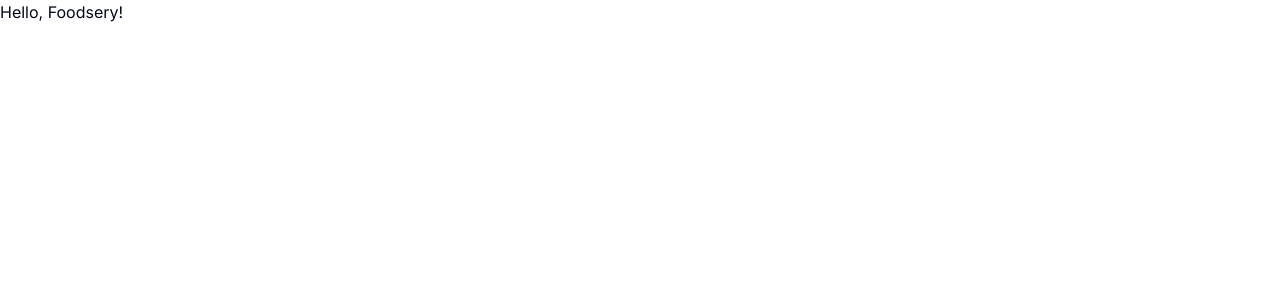
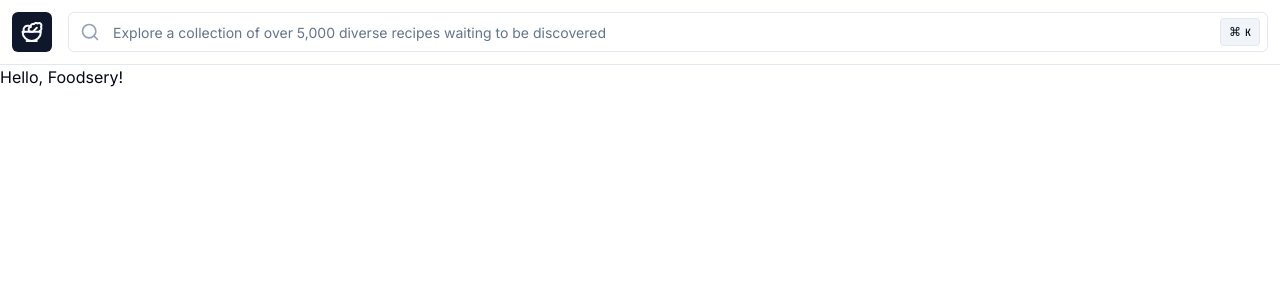
Before and after one commit to edwintantawi/foodsery, a Next.js app: page / in a window 1280 px wide. Shown: the top 300 px of the page. Built offline with nearby package versions, Linux system fonts and the light colour scheme.

Commit message:
feat: add search bar

```diff
--- a/app/layout.tsx
+++ b/app/layout.tsx
@@ -1,5 +1,6 @@
 import { Metadata } from 'next';
 
+import { AppBar } from '~/components/app-bar';
 import { fontMono, fontSans } from '~/lib/fonts';
 import { cn } from '~/lib/utils';
 
@@ -26,6 +27,7 @@ export default function RootLayout({ children }: RootLayoutProps) {
   return (
     <html lang="en">
       <body className={cn('font-sans', fontSans.variable, fontMono.variable)}>
+        <AppBar />
         {children}
       </body>
     </html>
--- a/components/app-bar.tsx
+++ b/components/app-bar.tsx
@@ -1,9 +1,11 @@
 import { Brand } from '~/components/brand';
+import { SearchBar } from '~/components/search-bar';
 
 export function AppBar() {
   return (
     <nav className="sticky top-0 flex items-center gap-2 border-b p-3 lg:gap-4">
       <Brand />
+      <SearchBar />
     </nav>
   );
 }
--- /dev/null
+++ b/components/search-bar.tsx
@@ -0,0 +1,100 @@
+'use client';
+
+import * as React from 'react';
+import { useRouter } from 'next/navigation';
+
+import { Icons } from '~/components/icons';
+import { Button } from '~/components/ui/button';
+import { Input } from '~/components/ui/input';
+import { useMediaQuery } from '~/hooks/use-media-query';
+import { cn } from '~/lib/utils';
+
+const searchPlaceholder = {
+  mobile: 'Search recipes',
+  desktop:
+    'Explore a collection of over 5,000 diverse recipes waiting to be discovered',
+};
+
+export function SearchBar() {
+  const router = useRouter();
+
+  const inputRef = React.useRef<HTMLInputElement>(null);
+  const [query, setQuery] = React.useState('');
+  const isSmUp = useMediaQuery('sm', 'up');
+
+  const isEmptyQuery = query === '';
+
+  React.useEffect(() => {
+    const handleKeyDown = (event: KeyboardEvent) => {
+      if (inputRef.current === null) return;
+
+      if (event.key.toLowerCase() === 'k' && (event.metaKey || event.ctrlKey)) {
+        event.preventDefault();
+        inputRef.current.focus();
+        return;
+      }
+
+      if (event.key === 'Escape') {
+        event.preventDefault();
+        inputRef.current.blur();
+        return;
+      }
+    };
+
+    window.addEventListener('keydown', handleKeyDown);
+    return () => window.removeEventListener('keydown', handleKeyDown);
+  }, []);
+
+  const handleChangeQuery = (event: React.FormEvent<HTMLInputElement>) => {
+    setQuery(event.currentTarget.value);
+  };
+
+  const handleClearSearch = () => setQuery('');
+
+  const handleSubmit = async (event: React.FormEvent<HTMLFormElement>) => {
+    event.preventDefault();
+
+    if (!query) return;
+
+    inputRef.current?.blur();
+    router.push(`/search?q=${query}`);
+  };
+
+  return (
+    <form className="relative w-full" onSubmit={handleSubmit}>
+      <div className="relative">
+        <Icons.Search
+          size={20}
+          className="absolute bottom-1/2 left-3 translate-y-1/2 text-slate-400"
+        />
+        <Input
+          ref={inputRef}
+          className={cn('truncate px-11', {
+            'pr-14': isEmptyQuery,
+          })}
+          placeholder={
+            isSmUp ? searchPlaceholder.desktop : searchPlaceholder.mobile
+          }
+          value={query}
+          onChange={handleChangeQuery}
+        />
+
+        {isEmptyQuery ? (
+          <kbd className="pointer-events-none absolute bottom-1/2 right-2 flex h-7 translate-y-1/2 select-none items-center gap-1 rounded border bg-muted px-2 font-mono text-[10px] font-medium">
+            <span className="text-xs">⌘</span>K
+          </kbd>
+        ) : (
+          <Button
+            type="reset"
+            variant="secondary"
+            className="absolute bottom-1/2 right-1.5 h-7 w-7 translate-y-1/2 border p-1"
+            onClick={handleClearSearch}
+          >
+            <Icons.Cancel size={16} />
+            <span className="sr-only">Clear search</span>
+          </Button>
+        )}
+      </div>
+    </form>
+  );
+}
```
